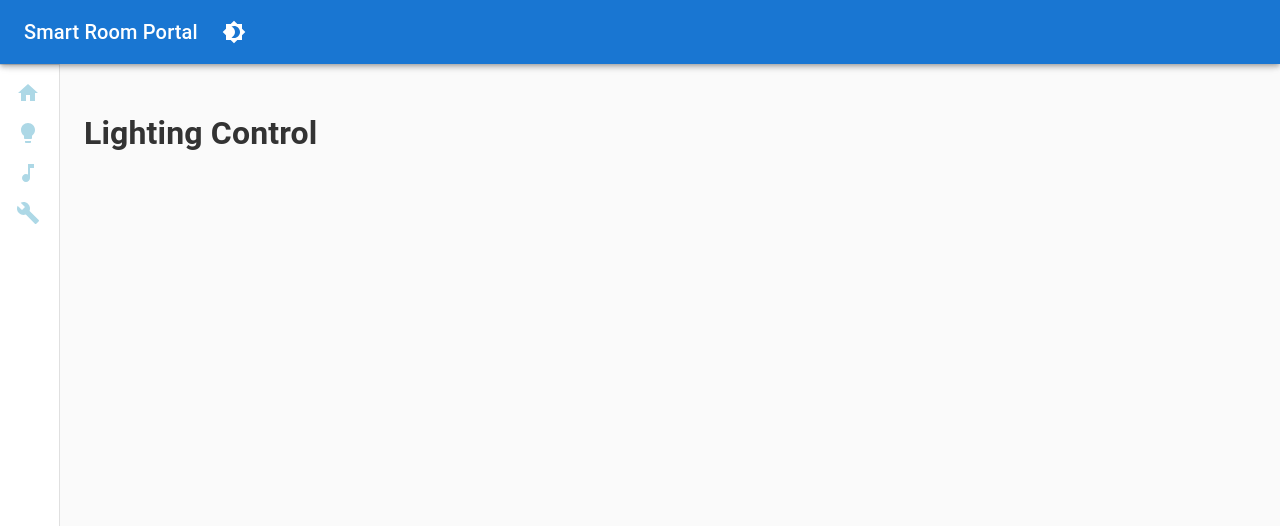
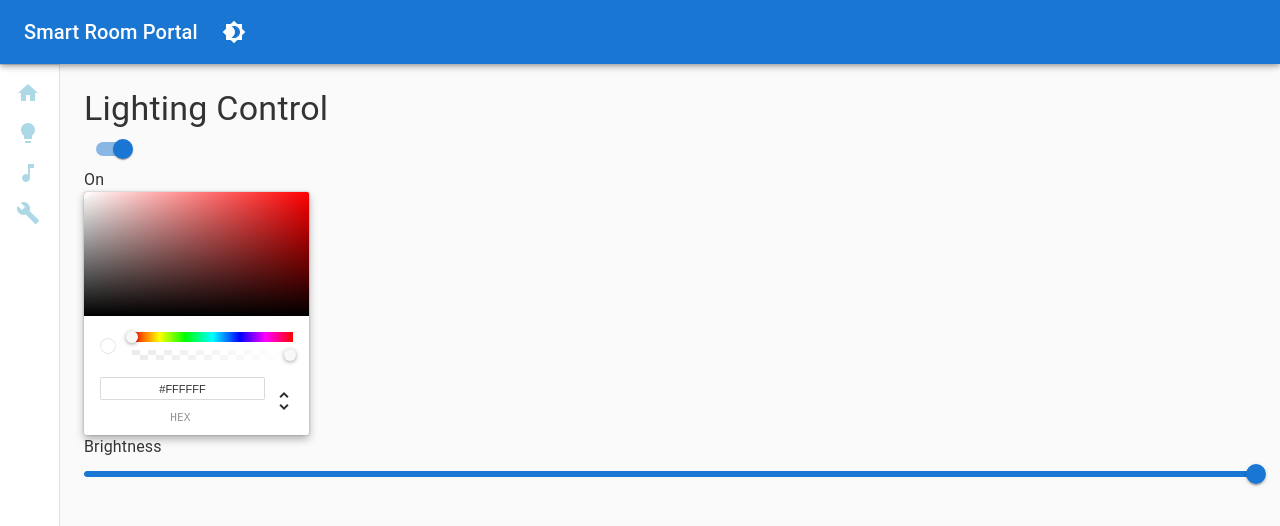
Before and after one commit to stevenpstansberry/-Smart-Telemetric-iot-portal, a React (Create React App) app in the folder frontend/: page /lighting-control in a window 1280 px wide. Shown: the top 526 px of the page. Built offline with nearby package versions, Linux system fonts and the light colour scheme.

Commit message:
Add react-color package and implement lighting control UI

```diff
--- a/frontend/package.json
+++ b/frontend/package.json
@@ -11,6 +11,7 @@
     "@testing-library/react": "^13.4.0",
     "@testing-library/user-event": "^13.5.0",
     "react": "^18.3.1",
+    "react-color": "^2.19.3",
     "react-dom": "^18.3.1",
     "react-router-dom": "^6.26.2",
     "react-scripts": "5.0.1",
--- a/frontend/src/pages/LightingControl.js
+++ b/frontend/src/pages/LightingControl.js
@@ -1,7 +1,31 @@
+// pages/LightingControl.js
+import React, { useState } from "react";
+import { ChromePicker } from "react-color";
+import Slider from "@mui/material/Slider";
+import Switch from "@mui/material/Switch";
+import Typography from "@mui/material/Typography";
+
 const LightingControl = () => {
+  const [color, setColor] = useState("#ffffff");
+  const [brightness, setBrightness] = useState(100);
+  const [isOn, setIsOn] = useState(true);
+
+  const handleColorChange = (newColor) => setColor(newColor.hex);
+  const handleBrightnessChange = (event, newValue) => setBrightness(newValue);
+  const handlePowerToggle = () => setIsOn(!isOn);
+
   return (
     <div>
-      <h1>Lighting Control</h1>
+      <Typography variant="h4">Lighting Control</Typography>
+      <Switch checked={isOn} onChange={handlePowerToggle} />
+      <Typography>{isOn ? "On" : "Off"}</Typography>
+      <ChromePicker color={color} onChangeComplete={handleColorChange} />
+      <Typography>Brightness</Typography>
+      <Slider
+        value={brightness}
+        onChange={handleBrightnessChange}
+        aria-labelledby="brightness-slider"
+      />
     </div>
   );
 };
```
Also changed, not shown: 1 other file (tests, documents, lock files or other folders).
